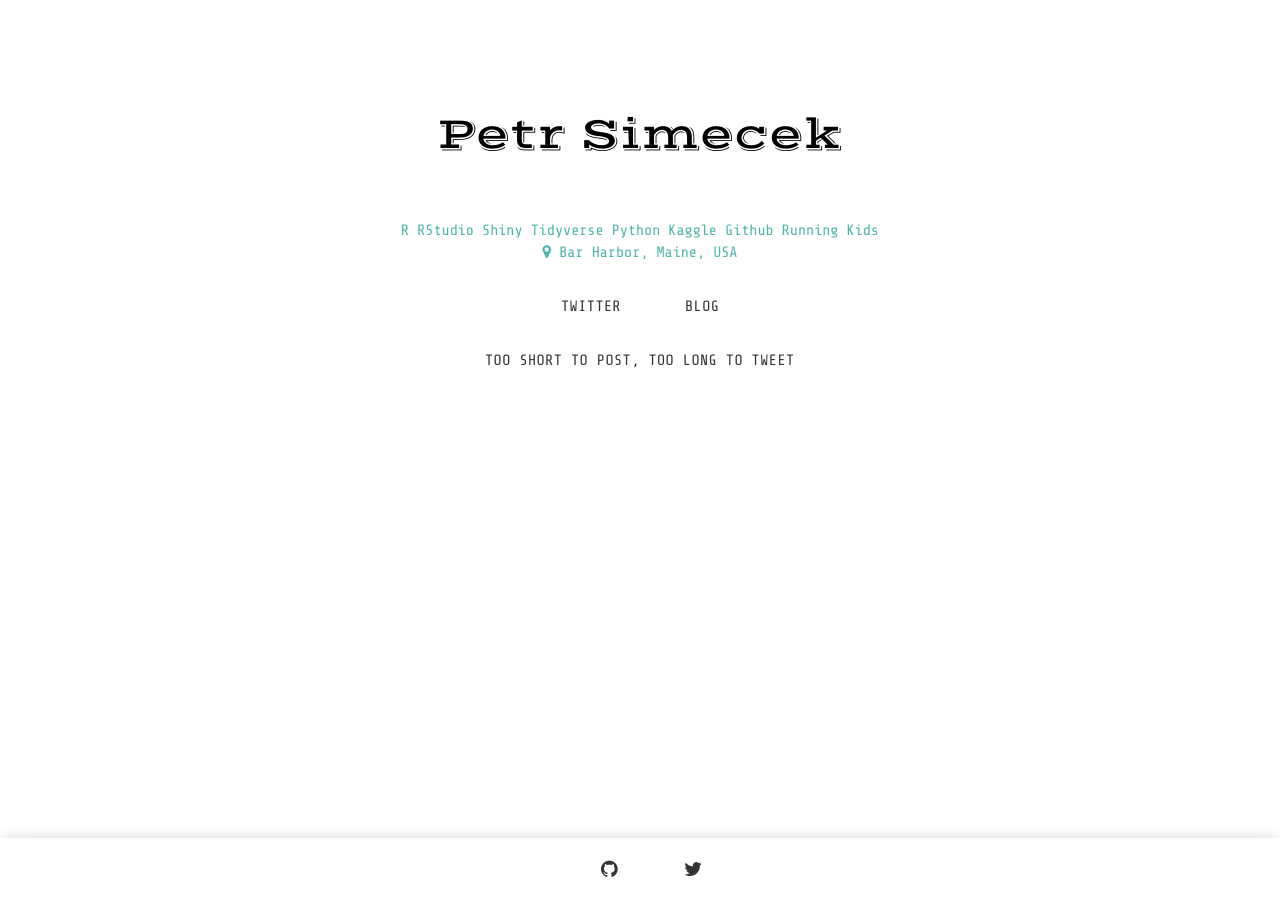
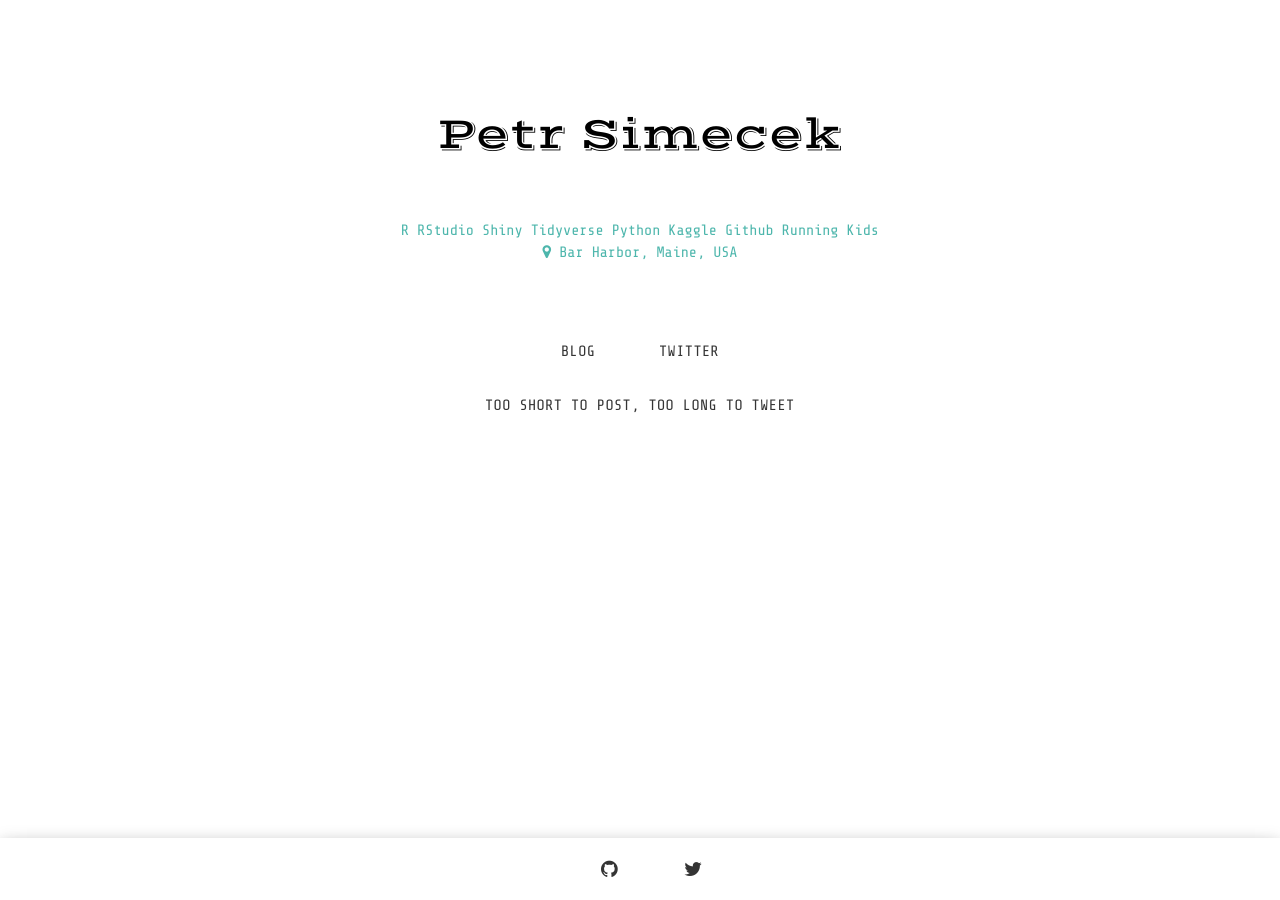
Before and after one commit to simecek/simecek.github.io, a Jekyll site: the page built from index.html, in a window 1280 px wide. Built offline with Jekyll 4.4.1, drawn with Linux system fonts in a browser that asks for light colours; some web fonts are replaced.

Commit message:
3 buttons, added spacing

```diff
--- a/_config.yml
+++ b/_config.yml
@@ -19,8 +19,8 @@ g_analytics: "UA-90647482-1"
 isolang: en
 close_btn: "Close"
 home_btn: "Home"
-projects_btn: "Blog"
-posts_btn: "Twitter"
+projects_btn: "Twitter"
+posts_btn: "Blog"
 middle_btn: "Too short to post, too long to tweet"
 
 imprint_btn: ""
--- a/index.html
+++ b/index.html
@@ -2,8 +2,10 @@
 layout: default
 ---
 <script src="{{ "/styles/index.js" | prepend: site.baseurl }}"></script>
+<br>
+<br>
 <div>
   <a id="posts-btn" class="waves-effect waves-teal btn-flat btn-large" href="http://applyr.blogspot.com/">{{ site.posts_btn }}</a>
-  <a id="projects-btn" class="waves-effect waves-teal btn-flat btn-large" href="/blog">{{ site.projects_btn }}</a>
-  <a id="projects-btn" class="waves-effect waves-teal btn-flat btn-large" href="/blog">{{ site.middle_btn }}</a>
+  <a id="projects-btn" class="waves-effect waves-teal btn-flat btn-large" href="http://twitter.com/simecek42">{{ site.projects_btn }}</a>
+  <a id="other-btn" class="waves-effect waves-teal btn-flat btn-large" href="/blog">{{ site.middle_btn }}</a>
 </div>
```
